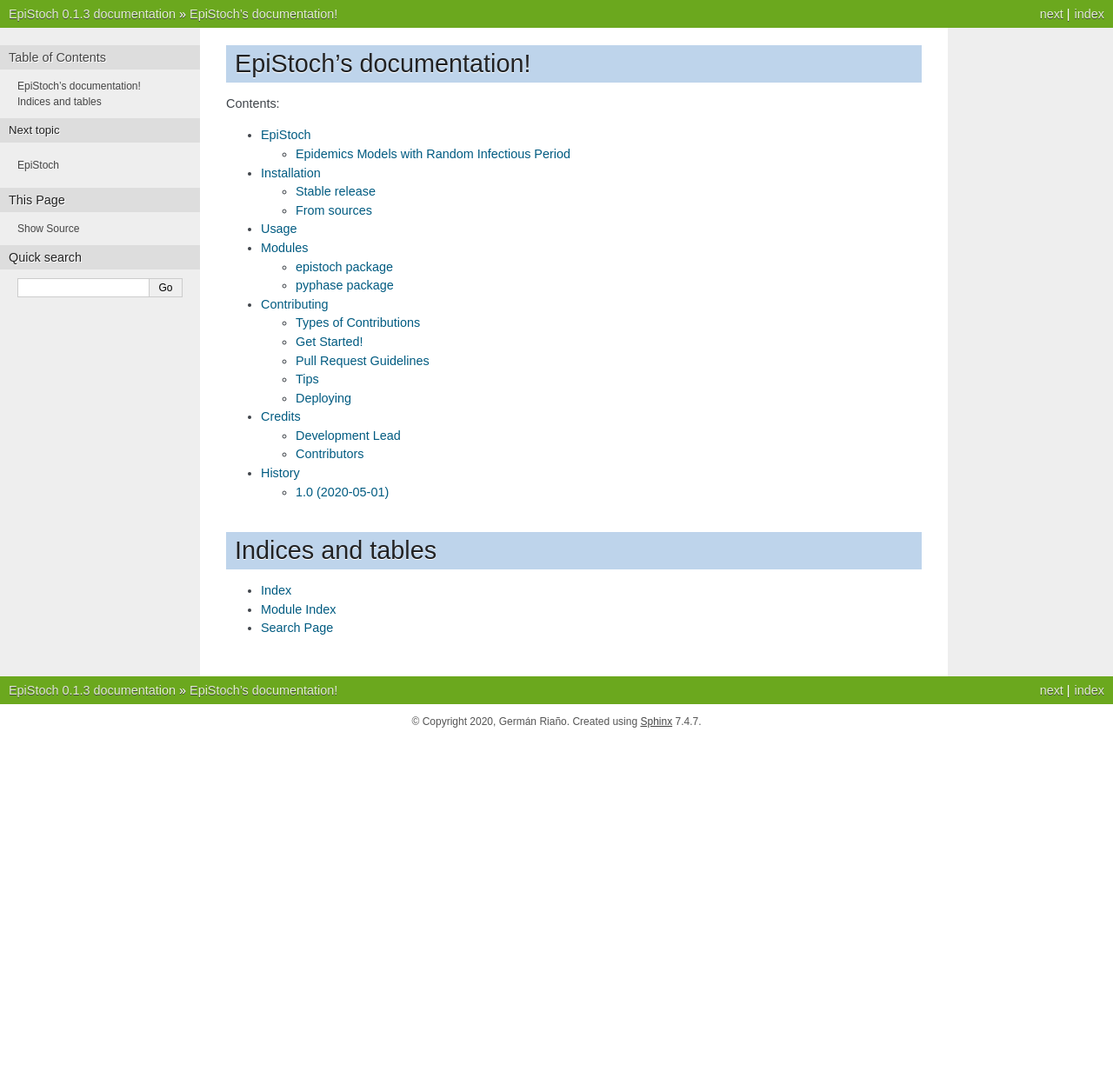
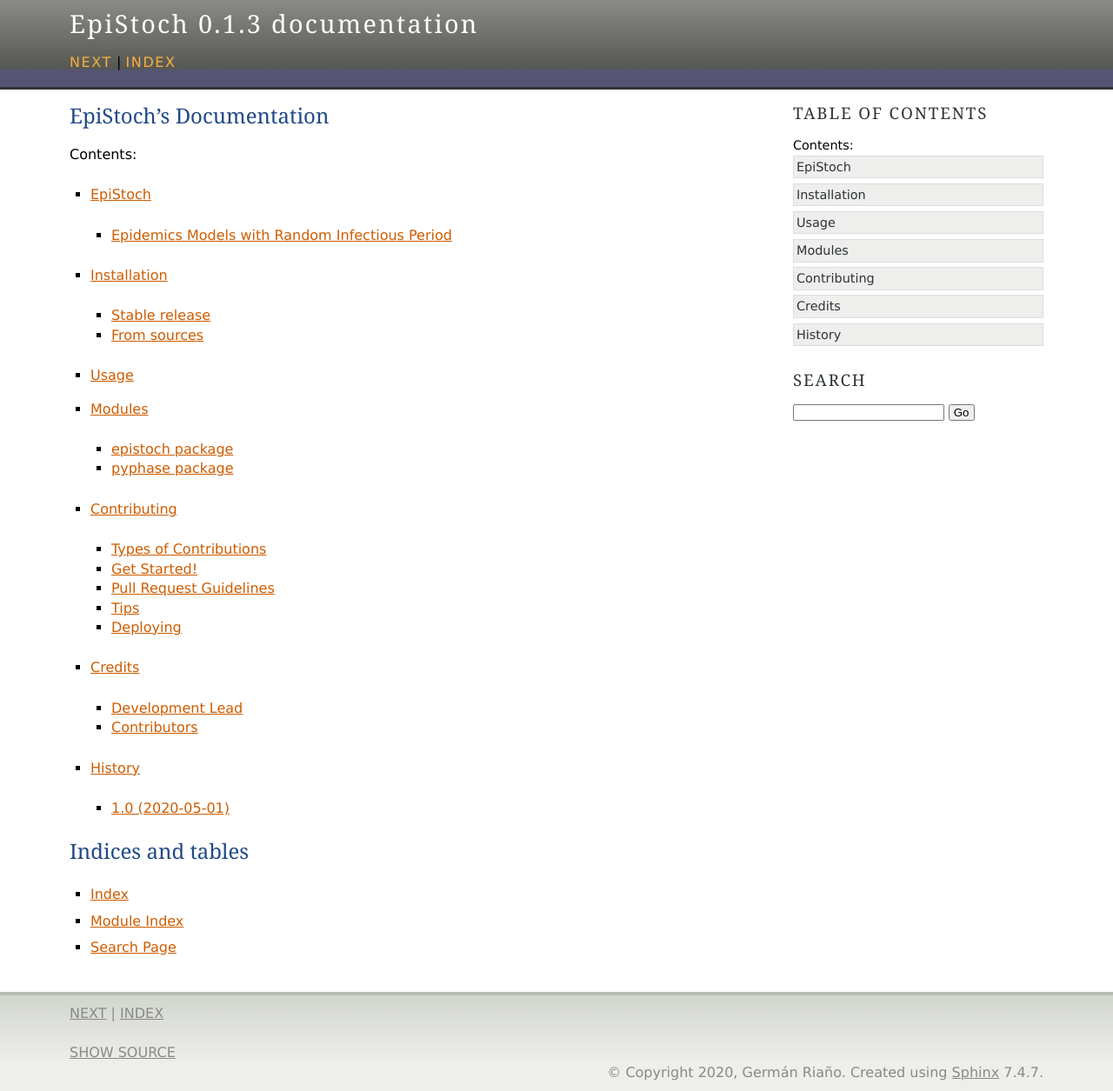
Before and after one commit to griano/epistoch, a Sphinx documentation site: the page built from docs/index.rst, in a window 1280 px wide. Shown: the whole page at 87% size. Built offline with Sphinx 7.4.7, drawn with Linux system fonts in a browser that asks for light colours; before the commit the page ends 900 px from its top, so only the background shows below that.

```diff
--- a/docs/conf.py
+++ b/docs/conf.py
@@ -15,9 +15,8 @@
 import os
 import sys
 
+sys.path.insert(0, os.path.abspath("../src"))
 import epistoch
-
-sys.path.insert(0, os.path.abspath("../src"))
 
 
 # -- Project information -----------------------------------------------------
@@ -90,9 +89,9 @@
 # a list of builtin themes.
 #
 # html_theme = "alabaster"
-# html_theme = 'agogo'
+html_theme = 'agogo'
 # html_theme = 'mozilla-sphinx-theme'
-html_theme = "nature"
+# html_theme = "nature"
 # Theme options are theme-specific and customize the look and feel of a theme
 # further.  For a list of options available for each theme, see the
 # documentation.
--- a/docs/index.rst
+++ b/docs/index.rst
@@ -1,4 +1,4 @@
-EpiStoch's documentation!
+EpiStoch's Documentation
 ======================================
 
 .. toctree::
```
